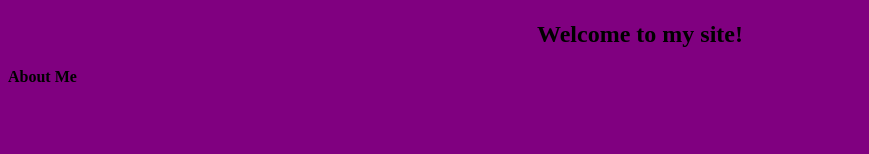
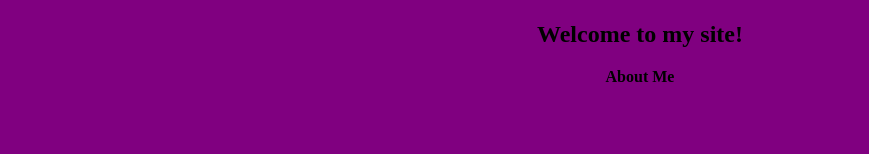
Before and after one commit to alex-moreno1/alex-moreno1.github.io, a plain HTML site: page index.html in a window 1280 px wide. Shown: the part 377-531 px from the top of the page, without its empty margins (0-869 px from the left). Drawn offline with Linux system fonts and the light colour scheme.

Commit message:
Update index.html

```diff
--- a/index.html
+++ b/index.html
@@ -10,7 +10,7 @@
 
 <body bgcolor = "Purple">
 
-<pstyle="text-align: center;"><strong>About Me</strong></p>
+<p style="text-align: center;"><strong>About Me</strong></p>
 
 <p><br /><br /></p>
 
```
